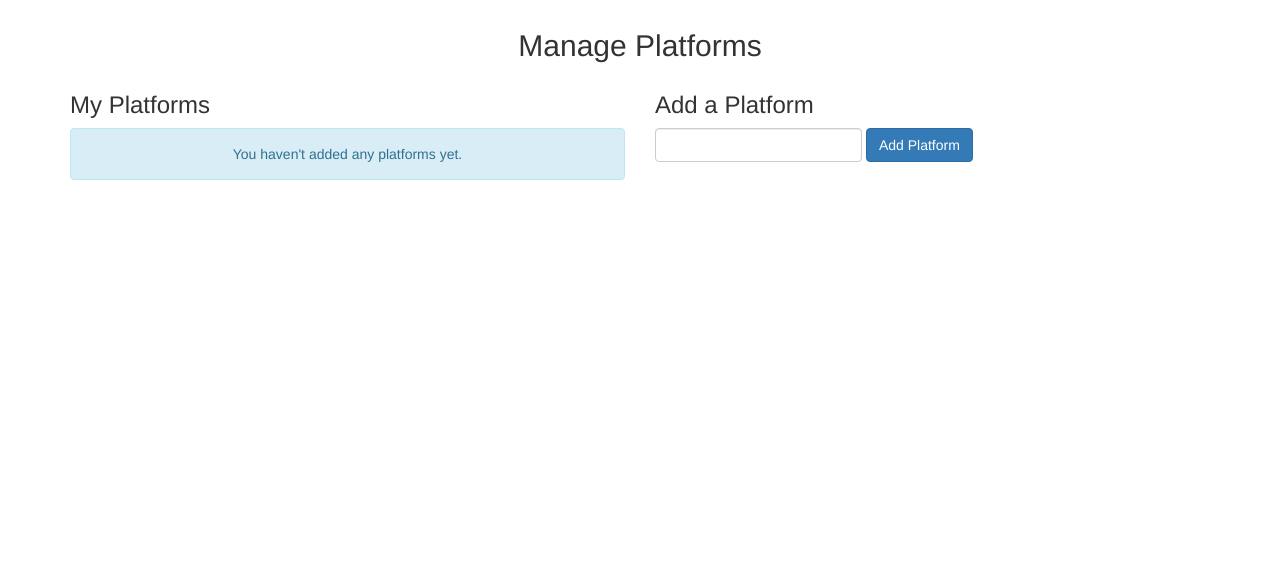
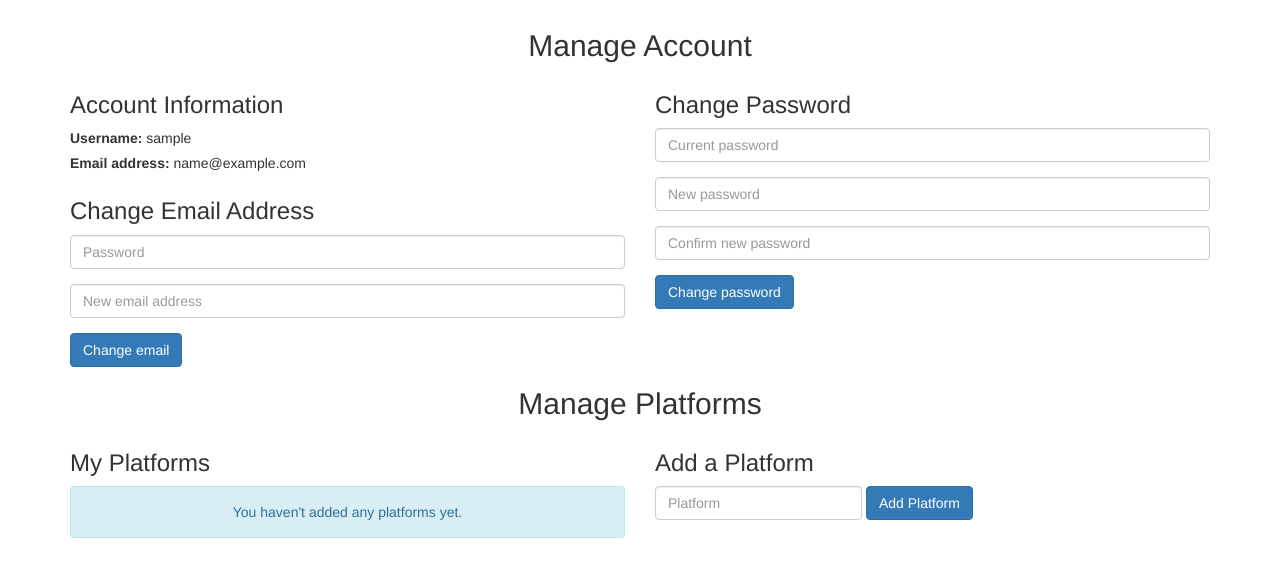
Before and after one commit to AmirF27/tracklog, a Flask app: template templates/account-settings.html in a window 1280 px wide. Shown: the part 51-628 px from the top of the page. Run offline with Flask 2, Linux system fonts and the light colour scheme; a user stored in the database is signed in; tables that the repository leaves empty hold one stand-in row (values such as "Sample post"); the template is opened without the code that fills it: most values are stand-ins (such as "Sample title", 1, 10 or a date in 2020); some libraries are stand-ins or nearby versions.

Commit message:
Add ability to change password and email address

```diff
--- a/app.py
+++ b/app.py
@@ -59,7 +59,7 @@ def login():
 
         # check if the entered password is correct
         if not pwd_context.verify(password, user.password):
-            flash("You've entered a wrong password!")
+            flash("You've entered a wrong password.")
             return render_template("login.html")
 
         # determine whether to remember user or not
@@ -114,19 +114,24 @@ def register():
         if not all([username, email, password, confirm]):
             flash("Username, email, password, and/or password confirmation missing. \
                 Please fill in all of the fields and try again.")
-            return render_template("register.html")
+            return redirect(url_for("register"))
 
         # make sure password and password confirmation match
         if password != confirm:
             flash("Password and password confirmation did not match.")
-            return render_template("register.html")
+            return redirect(url_for("register"))
 
         # create a user object, and encrypt their password
         user = User(username, email, pwd_context.encrypt(password))
 
-        # insert the user into the database
-        db_session.add(user)
-        db_session.commit();
+        # attempt to insert the user into the database
+        # if the username/email address already exist, notify user
+        if not db_session.add(user):
+            flash("The username and/or email address you've entered already exist.")
+            return redirect(url_for("register"))
+
+        # everything went well, add user to database
+        db_session.commit()
 
         # log the user in for convenience
         login_user(user, remember=False)
@@ -304,6 +309,67 @@ def account_settings():
 
     return render_template("account-settings.html", user_platforms=user_platforms, platforms=platforms)
 
+@app.route("/change-email", methods=["POST"])
+@login_required
+def change_email():
+    """
+    Route for changing email address
+    """
+
+    # retrieve password and email and make sure they're not missing
+    password = request.form.get("password")
+    email = request.form.get("email")
+    if not all([password, email]):
+        flash("Password and/or email address missing.", "danger")
+        return redirect(url_for("account_settings"))
+
+    # make sure the password the user has entered is correct
+    if not pwd_context.verify(password, current_user.password):
+        flash("You've entered a wrong password.", "danger")
+        return redirect(url_for("account_settings"))
+
+    # change the user's email address
+    User.query.get(current_user.id).email = email
+    db_session.commit()
+
+    # redirect the user to their settings page with a success message
+    flash("Email address successfully changed.", "success")
+    return redirect(url_for("account_settings"))
+
+@app.route("/change-password", methods=["POST"])
+@login_required
+def change_password():
+    """
+    Route for changing password
+    """
+
+    # retrieve current and new password and password confirmation
+    # and make sure they're not missing
+    current_password = request.form.get("current_password")
+    new_password = request.form.get("new_password")
+    confirm_password = request.form.get("confirm_password")
+    if not all([current_password, new_password, confirm_password]):
+        flash("Current password, new password, and/or password confirmation missing", "danger")
+        return redirect(url_for("account_settings"))
+
+    # make sure the current password is correct
+    if not pwd_context.verify(current_password, current_user.password):
+        flash("You've entered a wrong current password.", "danger")
+        return redirect(url_for("account_settings"))
+
+    # make sure new password and new password confirmation match
+    if new_password != confirm_password:
+        flash("New password and new password confirmation did not match.", "danger")
+        return redirect(url_for("account_settings"))
+
+    # change the user's password
+    User.query.get(current_user.id).password = pwd_context.encrypt(new_password)
+    db_session.commit()
+
+    # redirect the user to their settings page with a success message
+    flash("Password successfully changed.", "success")
+    return redirect(url_for("account_settings"))
+
 @app.route("/add-platform", methods=["POST"])
 @login_required
 def add_platform():
@@ -317,7 +383,7 @@ def add_platform():
         raise RuntimeError("missing parameter: platform_name")
 
     # query database for requested platform, making sure to perform a case-insensitive
-    #  search (the user could have typed in all lower case, for instance)
+    # search (the user could have typed in all lower case, for instance)
     platform = db_session.query(Platform). \
                              filter(func.lower(Platform.name) == func.lower(platform_name)). \
                              first()
@@ -355,7 +421,6 @@ def add_platform():
 def delete_platform():
     """
     Route for deleting platforms
-    TODO: delete all games associated with platform
     """
 
     # retrieve the platform name to delete and make sure it's not missing
--- a/static/css/styles.css
+++ b/static/css/styles.css
@@ -109,3 +109,7 @@ main {
 .panel-title .fa-plus-square-o {
     color: #3c763d;
 }
+
+section span {
+    display: block;
+}
--- a/templates/account-settings.html
+++ b/templates/account-settings.html
@@ -12,6 +12,49 @@
             </div><!-- /.alert -->
         {% endif %}
     {% endwith %}
+
+    <section>
+
+        <h2 class="text-center">Manage Account</h2>
+
+        <div class="row">
+
+            <div class="col-sm-6">
+                <h3>Account Information</h3>
+                <span><label class="label-block">Username:</label> {{ current_user.username }}</span>
+                <span><label class="label-block">Email address:</label> {{ current_user.email }}</span>
+
+                <h3>Change Email Address</h3>
+                <form action="{{ url_for('change_email') }}" method="post">
+                    <div class="form-group">
+                        <input class="form-control" type="password" name="password" placeholder="Password" required>
+                    </div>
+                    <div class="form-group">
+                        <input class="form-control" type="email" name="email" placeholder="New email address" required>
+                    </div>
+                    <button type="submit" class="btn btn-primary">Change email</button>
+                </form>
+            </div><!-- /.col-sm-6 -->
+
+            <div class="col-sm-6">
+                <h3>Change Password</h3>
+                <form action="{{ url_for('change_password') }}" method="post">
+                    <div class="form-group">
+                        <input class="form-control" type="password" name="current_password" placeholder="Current password" required>
+                    </div>
+                    <div class="form-group">
+                        <input class="form-control" type="password" name="new_password" placeholder="New password" required>
+                    </div>
+                    <div class="form-group">
+                        <input class="form-control" type="password" name="confirm_password" placeholder="Confirm new password" required>
+                    </div>
+                    <button type="submit" class="btn btn-primary">Change password</button>
+                </form>
+            </div><!-- /.col-sm-6 -->
+
+        </div><!-- /.row -->
+
+    </section>
 
     <section>
 
@@ -44,16 +87,16 @@
                 <h3>Add a Platform</h3>
                 <form class="form-inline" action="{{ url_for('add_platform') }}" method="post">
                     <div class="form-group">
-                        <input class="form-control" type="text" name="platform_name" list="platforms" required>
+                        <input class="form-control" type="text" name="platform_name" list="platforms" placeholder="Platform" required>
                         <datalist id="platforms">
                             {% for platform in platforms %}
                                 <option>{{ platform.name }}</option>
                             {% endfor %}
                         </datalist>
-                    </div>
+                    </div><!-- /.form-group -->
                     <button type="submit" class="btn btn-primary">Add Platform</button>
                 </form>
-            </div>
+            </div><!-- /.col-sm-6 -->
 
         </div><!-- /.row -->
 
--- a/templates/login.html
+++ b/templates/login.html
@@ -27,8 +27,6 @@
         <div class="checkbox">
             <label><input type="checkbox" name="remember"> Remember me</label>
         </div>
-        <div class="form-group">
-            <button class="btn btn-default" type="submit">Login</button>
-        </div>
+        <button class="btn btn-primary" type="submit">Login</button>
     </form>
 {% endblock %}
--- a/templates/register.html
+++ b/templates/register.html
@@ -29,8 +29,6 @@
         <div class="form-group">
             <input class="form-control" type="password" name="confirm" placeholder="Confirm password" required>
         </div>
-        <div class="form-group">
-            <button class="btn btn-default" type="submit">Register</button>
-        </div>
+        <button class="btn btn-primary" type="submit">Register</button>
     </form>
 {% endblock %}
```
